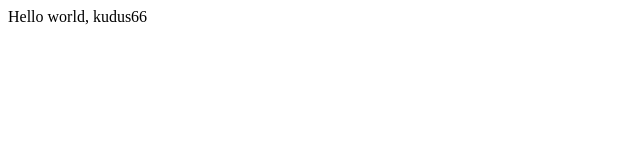
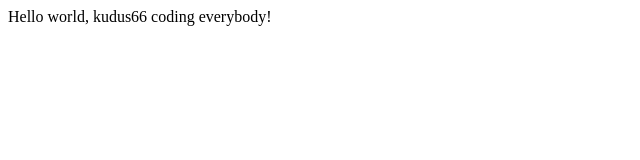
Before and after one commit to godus1201/opentutorials-kudus66, a plain HTML site: page index.html in a window 1280 px wide. Shown: the whole page, without its empty margins (0-640 px from the left). Drawn offline with Linux system fonts and the light colour scheme.

Commit message:
add coding everybody!! to index.html

```diff
--- a/index.html
+++ b/index.html
@@ -15,5 +15,6 @@ Remove this if you use the .htaccess -->
 </head>
 <body>
 Hello world, kudus66
+coding everybody!
 </body>
 </html>
```
